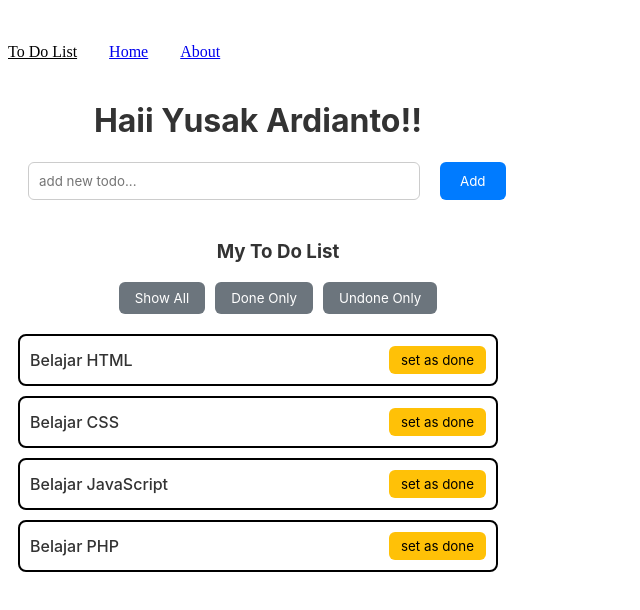
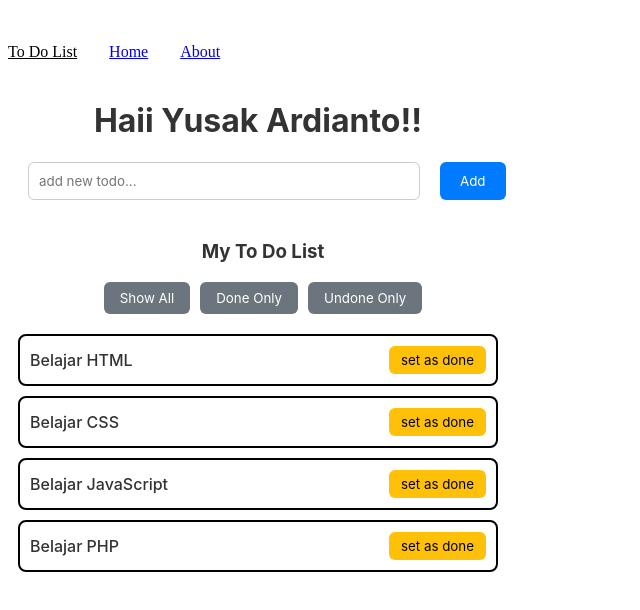
Before and after one commit to Yusak-code/web1, a Vue app: page / in a window 1280 px wide. Shown: the top 610 px of the page, without its empty margins (0-640 px from the left). Built offline with nearby package versions, Linux system fonts and the light colour scheme.

Commit message:
edit tata letak

```diff
--- a/src/views/TodoView.vue
+++ b/src/views/TodoView.vue
@@ -8,7 +8,7 @@
         <input type="submit" value="Add">
     </form>
 
-    <div style="width: 500px; padding-inline-start: 40px;">
+    <div style="width: 500px; padding-inline-start: 10px;">
         <h3 style="text-align: center;">My To Do List</h3>
     </div>
 
@@ -231,7 +231,7 @@
         display: flex;
         justify-content: center;
         gap: 10px;
-        width: 500px; padding-inline-start: 40px;
+        width: 500px; padding-inline-start: 10px;
     }
 
 </style>
```
